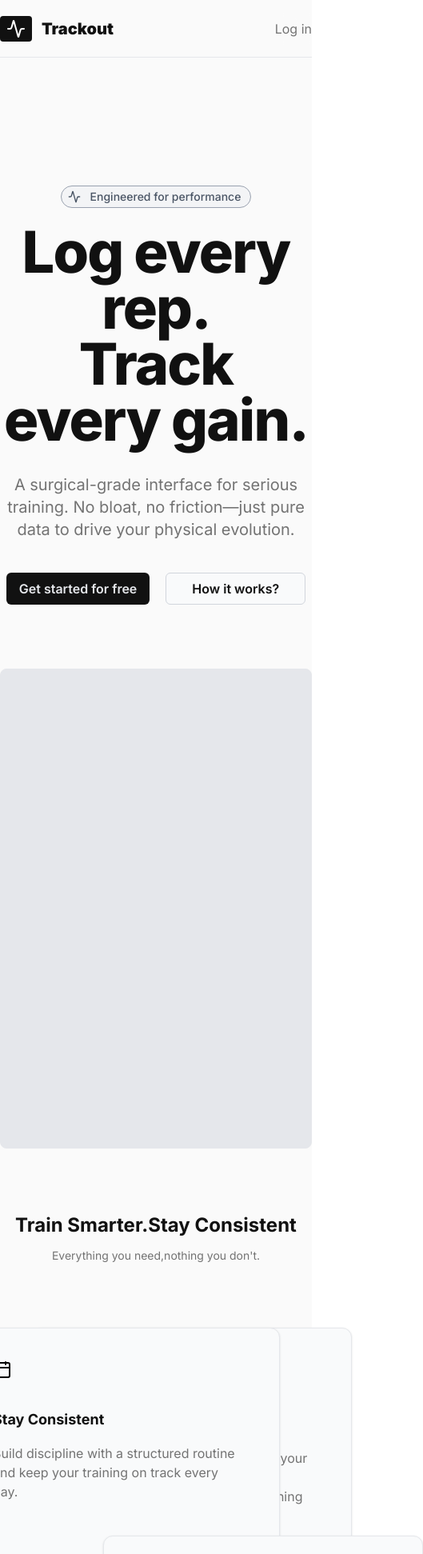
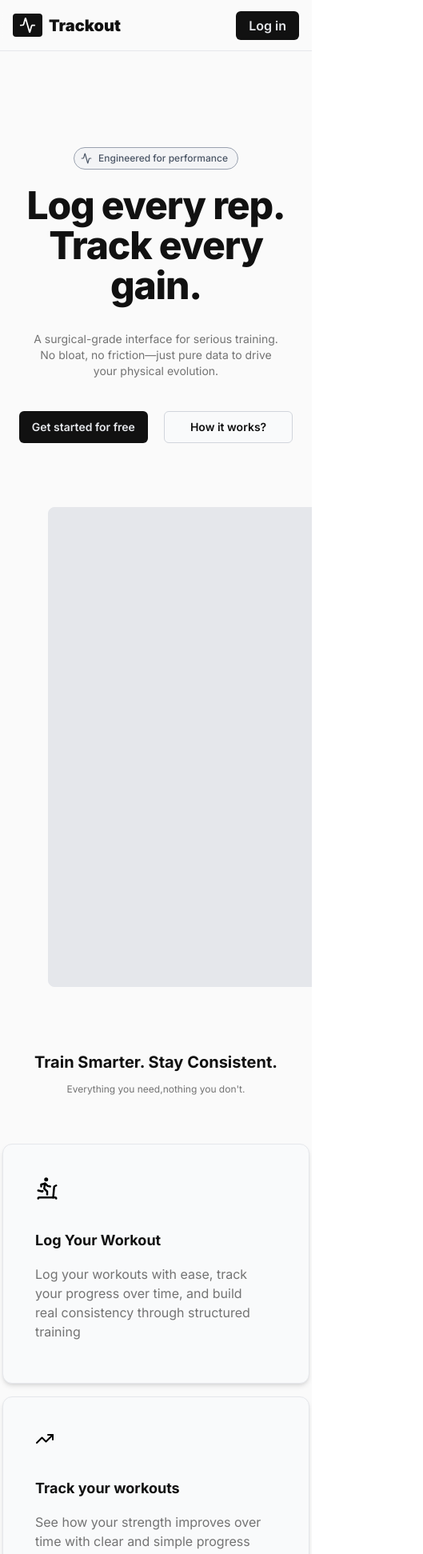
Before and after one commit to prvncodz/trackout, a React (Vite) app in the folder client/: page / in a window 390 px wide. Shown: the top 1943 px of the page at 80% size, 529 px wide, since content can reach past the window. Built offline with nearby package versions, Linux system fonts and the light colour scheme; a web font is replaced by a local one.

Commit message:
made the landing page responsive

```diff
--- a/client/src/components/layout/Navbar.jsx
+++ b/client/src/components/layout/Navbar.jsx
@@ -7,16 +7,19 @@ import "../../index.css"
 const Navbar = () => {
     const navigate = useNavigate();
 
+
     return (
-        <nav className="sticky top-0 z-20 w-full h-18 bg-neutral-50/60 flex justify-between items-center md:px-40 py-2 border-b border-gray-200 backdrop-blur-lg transparent">
+        <nav className="sticky top-0 z-20 w-full h-16 bg-neutral-50/60 flex justify-between items-center  px-4 md:h-18 lg:px-40 py-2 border-b border-gray-200 backdrop-blur-lg transparent">
             <Logo />
-            <ul className="hidden md:flex items-center gap-10">
+            <ul className="hidden  md:flex items-center gap-10">
                 <Link
                     className="text-base text-neutral-500   cursor-pointer hover:text-gray-800 active:text-gray-900 ease-in-out transition-colors"
                     to="home"
                     smooth={true}
                     offset={-240}
                     duration={300}
+                    activeClass="active"
+                    spy={true}
                 >
                     Home
                 </Link>
@@ -24,7 +27,8 @@ const Navbar = () => {
                     className="text-base text-neutral-500  cursor-pointer hover:text-gray-800 active:text-gray-900 ease-in-out transition-colors"
                     to="features"
                     smooth={true}
-                    offset={-140} duration={300}
+                    offset={-140} duration={300} activeClass="active"
+                    spy={true}
                 >
                     Features
                 </Link>
@@ -32,13 +36,14 @@ const Navbar = () => {
                     className="text-base text-neutral-500 ext-gray-600   cursor-pointer hover:text-gray-800 active:text-gray-900 ease-in-out transition-colors"
                     to="how-it-works"
                     smooth={true}
-                    offset={0} duration={300}
+                    offset={-70} duration={300} activeClass="active"
+                    spy={true}
                 >
                     How it works
                 </Link>
             </ul>
-            <div className="flex gap-6">
-                <button className="text-base  text-neutral-500   hover:text-gray-800 cursor-pointer" onClick={() => navigate("/signin")}>Log in </button>
+            <div className="flex justify-center items-center gap-2 md:gap-6">
+                <button className="h-9 w-auto p-2 px-4 bg-near-black text-gray-200 rounded-md flex justify-center items-center  font-semibold  md:text-neutral-500 md:bg-neutral-50 md:font-normal hover:text-gray-800 cursor-pointer" onClick={() => navigate("/signin")}>Log in </button>
                 <Button onClick={() => navigate("/signin")} className="hidden md:block">
                     Get started
                 </Button>
--- a/client/src/components/ui/Logo.jsx
+++ b/client/src/components/ui/Logo.jsx
@@ -4,9 +4,9 @@ const Logo = () => {
     return (
         <div className="flex items-center justify-center">
             <div className="bg-near-black text-white p-1 px-2 rounded-sm flex justify-center items-center">
-				<Activity />
+                <Activity size={21} />
             </div>
-			<h3 className="text-xl font-black text-near-black ml-3 text-center">Trackout</h3>
+            <h3 className="text-xl font-black text-near-black ml-2 text-center md:ml-3">Trackout</h3>
         </div>
     )
 }
--- a/client/src/pages/LandingPage.jsx
+++ b/client/src/pages/LandingPage.jsx
@@ -8,8 +8,8 @@ import { Link } from "react-scroll"
 const LabelChip = () => {
     return (
         <div className="bg-gray-100 text-gray-600 text-xs font-medium pl-2 pr-3 rounded-full w-auto h-7 flex justify-center items-center border border-gray-400 ">
-            <Activity size={16} strokeWidth={2} />
-            <h3 className="ml-3 text-gray-600 text-sm">Engineered for performance</h3>
+            <Activity size={14} strokeWidth={2} />
+            <h3 className="ml-2 text-gray-600 text-xs md:text-sm">Engineered for performance</h3>
         </div>
     )
 }
@@ -17,8 +17,8 @@ const LabelChip = () => {
 const HeroText = () => {
     return (
         <div className="flex flex-col items-center justify-center gap-6 ">
-            <h1 className="font-extrabold text-near-black text-7xl text-center tracking-tight leading-[70px]" >Log every rep. <br /> Track every gain.</h1>
-            <p className="text-neutral-500 font-normal max-w-160 text-center mt-2 text-xl">A surgical-grade interface for serious training. No bloat, no friction—just pure data to drive your physical evolution.</p>
+            <h1 className="font-extrabold text-near-black text-5xl md:text-7xl text-center tracking-tight leading-12.5 md:leading-17.5" >Log every rep. <br /> Track every gain.</h1>
+            <p className="text-neutral-500 font-normal max-w-[80vw] text-sm md:max-w-160 text-center mt-2 md:text-xl">A surgical-grade interface for serious training. No bloat, no friction—just pure data to drive your physical evolution.</p>
         </div>
     )
 }
@@ -27,17 +27,17 @@ const HeroText = () => {
 const HeroSection = () => {
     const navigate = useNavigate();
     return (
-        <section id="home" className="mt-40">
+        <section id="home" className="mt-30 md:mt-40">
             <div className="flex flex-col items-center justify-center gap-5">
                 <LabelChip />
                 <HeroText />
             </div>
-            <div className="flex items-center justify-center mt-10 gap-5">
-                <Button onClick={() => navigate("/signin")}>
+            <div className="flex items-center justify-center mt-10 gap-5 px-2 md:px-0">
+                <Button onClick={() => navigate("/signin")} className="text-sm md:text-base">
                     Get started for free
                 </Button>
                 <Link to="features"
-                    className="h-10 w-auto p-2 px-8 text-near-black bg-gray-50 rounded-md flex justify-center items-center cursor-pointer font-semibold hover:bg-gray-100 hover:text-gray-900 active:scale-98 transition-all border border-gray-300"
+                    className="h-10 w-auto p-2 px-8 text-near-black bg-gray-50 text-sm md:text-base rounded-md flex justify-center items-center cursor-pointer font-semibold hover:bg-gray-100 hover:text-gray-900 active:scale-98 transition-all border border-gray-300"
                     smooth={true}
                     offset={-140} duration={300}
                 >
@@ -51,7 +51,7 @@ const HeroSection = () => {
 
 const Layout = ({ children }) => {
     return (
-        <div className="w-full md:max-w-[60vw] mx-auto relative ">
+        <div className="w-full lg:max-w-[60vw] mx-auto relative ">
             {children}
         </div>
     )
@@ -59,41 +59,56 @@ const Layout = ({ children }) => {
 
 const DashboardMockup = () => {
     return (
-        <div className="w-full h-150 bg-gray-200 rounded-lg flex items-center justify-center border border-line-color my-20">
+        <div className="w-full h-150 bg-gray-200 rounded-lg flex items-center justify-center border border-line-color my-20 ml-15">
         </div>
     )
 }
 
 const Features = () => {
     return (
-        <section id="features" className="my-15 h-200 w-full selection:bg-near-black selection:text-btn">
-            <h2 className="text-2xl font-bold  text-near-black mb-3 text-center">Train Smarter.Stay Consistent</h2>
-            <p className="text-neutral-500 text-sm text-center">Everything you need,nothing you don't.</p>
-            <div className="relative mt-10">
-                <FeaturesCard Logo={<IconTreadmill size={30} />} title={"Log Your Workout"} description={"Log your workouts with ease, track your progress over time, and build real consistency through structured training"} className={"absolute top-10 left-10 z-0"} />
-                <FeaturesCard Logo={<TrendingUp />} title={"Track your workouts"} description={"See how your strength improves over time with clear and simple progress tracking."} className={"absolute top-75 left-[33%] z-10"} />
-                <FeaturesCard Logo={<Calendar />} title={"Stay Consistent"} description={"Build discipline with a structured routine and keep your training on track every day."} className={"absolute top-10 right-10 z-0"} />
+        <section id="features" className="my-15 w-full selection:bg-near-black selection:text-btn">
+            <h2 className="text-xl font-bold text-near-black mb-3 text-center md:text-3xl">Train Smarter. Stay Consistent.</h2>
+            <p className="text-neutral-500 text-xs text-center">Everything you need,nothing you don't.</p>
+
+            {/* Mobile: flex column stack | Desktop: relative stagger */}
+            <div className="relative mt-15 flex flex-col items-center gap-4 md:block md:h-200">
+                <FeaturesCard
+                    Logo={<IconTreadmill size={30} />}
+                    title={"Log Your Workout"}
+                    description={"Log your workouts with ease, track your progress over time, and build real consistency through structured training"}
+                    className={"w-full max-w-sm md:absolute md:w-100 md:top-10 md:left-10 md:z-0"}
+                />
+                <FeaturesCard
+                    Logo={<TrendingUp />}
+                    title={"Track your workouts"}
+                    description={"See how your strength improves over time with clear and simple progress tracking."}
+                    className={"w-full max-w-sm md:absolute md:w-100 md:top-75 md:left-[33%] md:z-10"}
+                />
+                <FeaturesCard
+                    Logo={<Calendar />}
+                    title={"Stay Consistent"}
+                    description={"Build discipline with a structured routine and keep your training on track every day."}
+                    className={"w-full max-w-sm md:absolute md:w-100 md:top-10 md:right-10 md:z-0"}
+                />
             </div>
         </section>
     )
 }
 
-
 const FeaturesCard = ({ Logo, title, description, className }) => {
     return (
-        <div className={`flex flex-col items-start gap-4 bg-gray-50 h-75  w-100  p-10 pb-13 pr-13 border border-line-color shadow-sm rounded-xl ${className}`}>
+        <div className={`flex flex-col items-start gap-4 bg-gray-50 p-10 pb-13 pr-13 border border-line-color shadow-md rounded-xl ${className}`}>
             {Logo}
             <h2 className="text-near-black text-lg mt-5 font-bold">{title}</h2>
             <p className="text-neutral-500">{description}</p>
         </div>
     )
 }
-
 const Workflow = () => {
     return (
-        <section id="how-it-works" className="my-30">
-            <h2 className="text-3xl font-bold  text-near-black mb-3 text-center">Application Workflow</h2>
-            <div className="relative flex w-full my-15 justify-between">
+        <section id="how-it-works" className="my-20 md:my-30">
+            <h2 className="text-xl font-bold  text-near-black mb-3 text-center md:3xl">Application Workflow</h2>
+            <div className="relative flex flex-col md:flex-row w-full my-15 justify-between">
                 <WorkflowCard no={1} title={"Initialize Session"} description={"Select your program or start an empty log. Trackout your routine instantly."} />
                 <WorkflowCard no={2} title={"Log Your Sets"} description={"Add exercises, sets, reps, and weight as you go. Fast input, zero friction."} />
                 <WorkflowCard no={3} title={"Track Your Gains"} description={"See your volume, streaks, and PRs update in real time after every session."} />
@@ -104,21 +119,23 @@ const Workflow = () => {
 
 const WorkflowCard = ({ no, title, description }) => {
     return (
-        <div className="flex flex-col flex-start justify-center items-center text-center w-auto">
+        <div className="flex md:flex-col flex-start justify-center items-center text-center w-auto px-8 my-4">
             <div className="rounded-full bg-gray-200 flex items-center justify-center h-15 w-15 p-2 font-serif font-bold text-near-black">
                 {no}
             </div>
-            <h2 className="text-near-black text-lg mt-5 font-bold">{title}</h2>
-            <p className="text-neutral-600 text-sm max-w-80 w-full mt-3 ">{description}</p>
+            <div className="flex flex-col ml-5">
+                <h2 className="text-near-black text-lg mt-5 font-bold text-left md:text-center">{title}</h2>
+                <p className="text-neutral-600 text-sm max-w-80 w-full mt-1 text-left md:text-center ">{description}</p>
+            </div>
         </div>
     )
 }
 const Footer = () => {
     return (
-        <footer className="mt-70  border-t border-line-color flex flex-col justify-center items-center py-5 w-full">
-            <h2 className="font-serif text-gray-700 text-xl text-center w-full max-w-[80%]">"It removes emotion from the process. You are left only with the architecture of your own discipline and the numbers that prove it."
+        <footer className="mt-40 md:mt-70  border-t border-line-color flex flex-col justify-center items-center py-5 w-full">
+            <h2 className="font-serif text-gray-700 text-base text-center w-full max-w-[95%] md:text-xl md:max-w-[80%]">"It removes emotion from the process. You are left only with the architecture of your own discipline and the numbers that prove it."
             </h2>
-            <h5 className="text-center mt-3 text-xs text-neutral-500  ">DR. E. VANCE <br />SPORTS SCIENTIST / ATHLETE</h5>
+            <h5 className="text-center mt-3 text-[10px] text-neutral-500 md:text-xs ">DR. E. VANCE <br />SPORTS SCIENTIST / ATHLETE</h5>
         </footer>
     )
 }
@@ -127,7 +144,7 @@ const Footer = () => {
 
 const LandingPage = () => {
     return (
-        <div className="bg-neutral-50 w-full max-w-screen flex justify-center items-center flex-col selection:bg-near-black selection:text-btn-text">
+        <div className="bg-neutral-50 w-full max-w-screen overflow-hidden flex justify-center items-center flex-col selection:bg-near-black selection:text-btn-text">
             <Navbar />
             <Layout>
                 <HeroSection />
```
Lines whose indentation alone changed are shown as unchanged.
